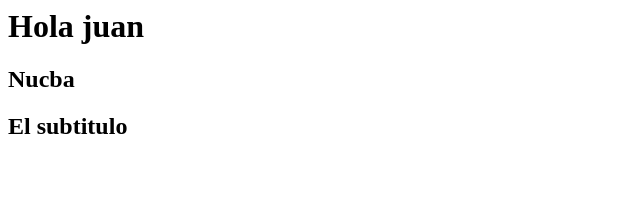
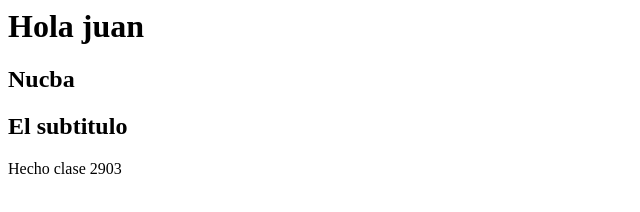
Before and after one commit to facundoayre/branch2903, a plain HTML site: page index.html in a window 1280 px wide. Shown: the whole page, without its empty margins (0-640 px from the left). Drawn offline with Linux system fonts and the light colour scheme.

Commit message:
agregue el footer

```diff
--- a/index.html
+++ b/index.html
@@ -7,5 +7,9 @@
 <h2>Nucba
 </h2>
 <h2>El subtitulo</h2>
+<footer>
+  <p>Hecho clase 2903</p>
 
+
+</footer>
 </html>
```
